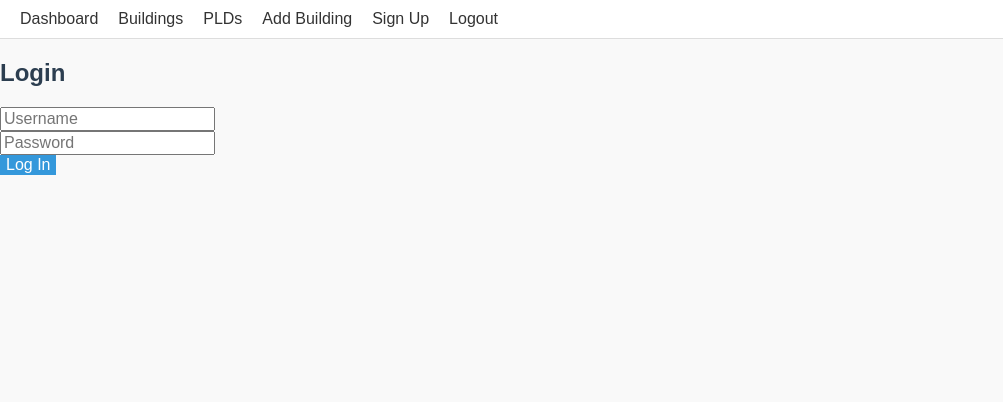
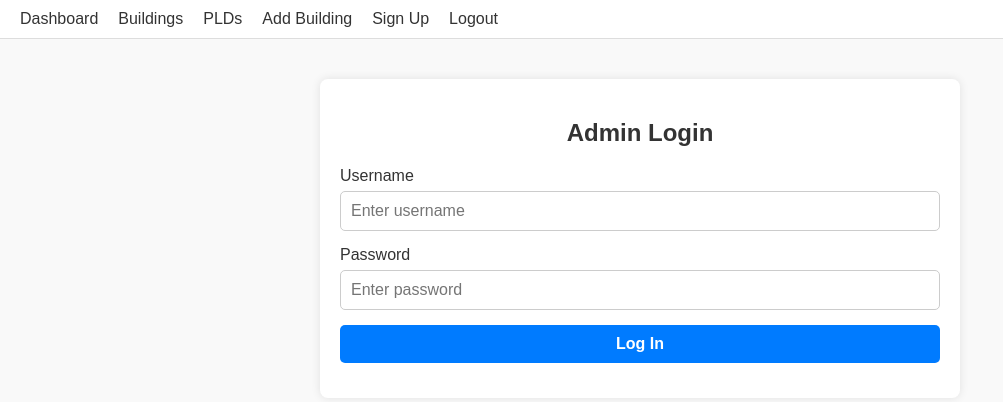
Before and after one commit to DUNCORIR/Naviplus, a React (Create React App) app in the folder admin-frontend/: page /login in a window 1280 px wide. Shown: the top 402 px of the page, without its empty margins (0-1003 px from the left). Built offline with nearby package versions, Linux system fonts and the light colour scheme.

Commit message:
Polish login form: styled layout, inline error message, consistent design

```diff
--- a/admin-frontend/src/pages/Login.jsx
+++ b/admin-frontend/src/pages/Login.jsx
@@ -1,59 +1,75 @@
 // =========================
 // File: src/pages/Login.jsx
-// Description: Admin login page to authenticate and retrieve token, then redirect.
+// Description: Admin login page with better layout, styling, and inline error handling.
 // =========================
 
 import React, { useState } from 'react';
 import axios from 'axios';
-import { useNavigate } from 'react-router-dom';  // React Router hook to navigate pages
+import '../styles/Form.css';  // Shared form styles
+import { useNavigate } from 'react-router-dom';
 
 function Login() {
-  // Form input state
+  // State for input fields
   const [username, setUsername] = useState('');
   const [password, setPassword] = useState('');
 
-  // useNavigate allows redirecting after login
+  // Navigation and error handling
   const navigate = useNavigate();
+  const [error, setError] = useState('');
 
-  // Handle form submission for login
+  // Handle login form submission
   const handleLogin = async (e) => {
     e.preventDefault();
     try {
-      // Send login request to Django API
       const response = await axios.post('http://127.0.0.1:8000/api/token-auth/', {
         username,
         password,
       });
 
-      // Save token to local storage
-      localStorage.setItem('Token', response.data.token);
-
-      // Redirect to dashboard
+      localStorage.setItem('token', response.data.token);
       navigate('/dashboard');
-    } catch (error) {
-      alert('Login failed: ' + error.message);
-      console.error(error);
+    } catch (err) {
+      setError('Invalid username or password');
+      console.error(err);
     }
   };
 
   return (
-    <div>
-      <h2>Login</h2>
-      {/* Login form for username and password */}
-      <form onSubmit={handleLogin}>
+    <div className="form-container">
+      <h2>Admin Login</h2>
+
+      {/* Inline error message */}
+      {error && <p style={{ color: 'red', marginBottom: '10px' }}>{error}</p>}
+
+      {/* Login form */}
+      <form onSubmit={handleLogin} className="form-group">
+        <div className="form-group">
+          <label htmlFor="username">Username</label>
           <input
+            id="username"
             type="text"
-          placeholder="Username"
+            className="form-input"
+            placeholder="Enter username"
+            value={username}
             onChange={(e) => setUsername(e.target.value)}
             required
-        /><br />
+          />
+        </div>
+
+        <div className="form-group">
+          <label htmlFor="password">Password</label>
           <input
+            id="password"
             type="password"
-          placeholder="Password"
+            className="form-input"
+            placeholder="Enter password"
+            value={password}
             onChange={(e) => setPassword(e.target.value)}
             required
-        /><br />
-        <button type="submit">Log In</button>
+          />
+        </div>
+
+        <button type="submit" className="form-button">Log In</button>
       </form>
     </div>
   );
```
Lines whose indentation alone changed are shown as unchanged.
